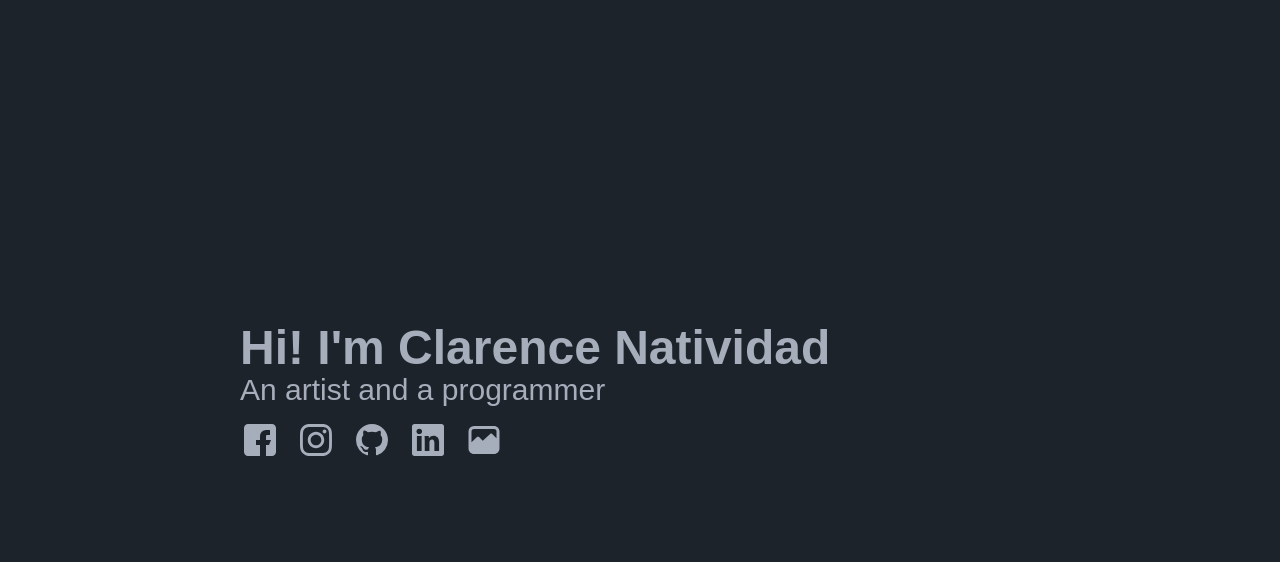
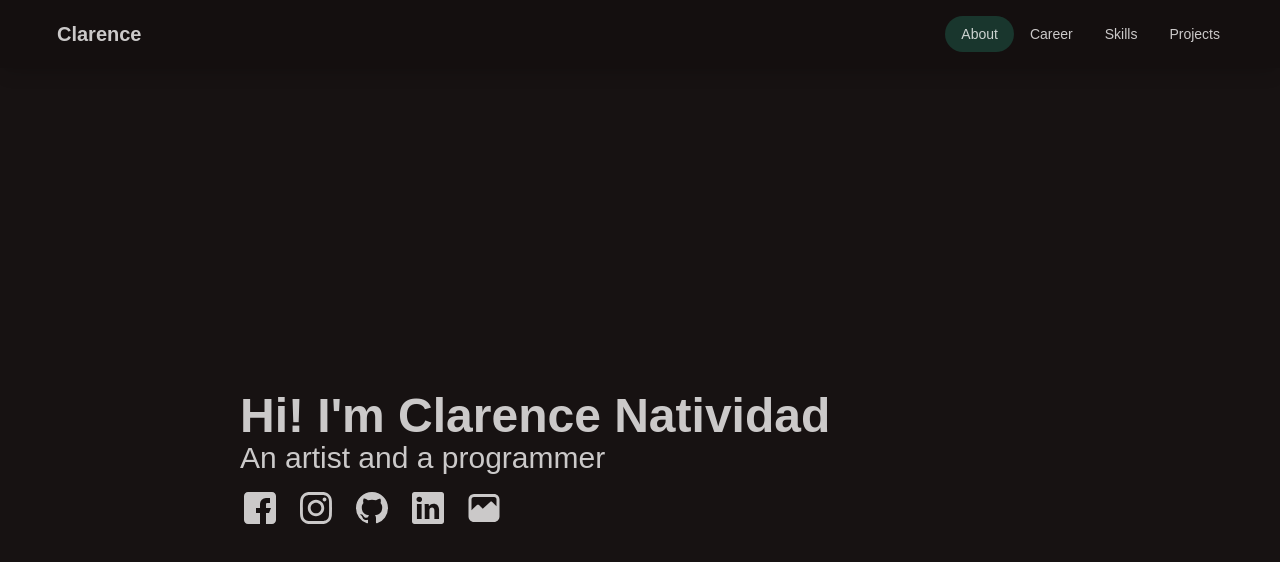
Before and after one commit to clarence00/web-portfolio, a Next.js app: page / in a window 1280 px wide. Shown: the top 562 px of the page. Built offline with nearby package versions, Linux system fonts and the light colour scheme.

Commit message:
[UPDATE]: Header added

```diff
--- /dev/null
+++ b/app/components/HeaderNav.js
@@ -0,0 +1,33 @@
+"use client";
+import React, { useState } from "react";
+
+export default function HeaderNav() {
+  const [active, setActive] = useState("About");
+
+  const handleSetActive = (menuItem) => {
+    setActive(menuItem);
+  };
+
+  return (
+    <div className="navbar bg-base-200 shadow-lg sticky top-0">
+      <div className="flex-1 px-8">
+        <a className="btn btn-ghost text-xl">Clarence</a>
+      </div>
+      <div className="flex-none px-8">
+        <ul className="menu menu-horizontal bg-base-200 px-1">
+          {["About", "Career", "Skills", "Projects"].map((item) => (
+            <li key={item}>
+              <a
+                href={`#${item.toLowerCase()}`}
+                className={active === item ? "active" : ""}
+                onClick={() => handleSetActive(item)}>
+                {" "}
+                {item}
+              </a>
+            </li>
+          ))}
+        </ul>
+      </div>
+    </div>
+  );
+}
--- a/app/components/Hero.js
+++ b/app/components/Hero.js
@@ -7,8 +7,8 @@ import Gallery from "../assets/icons/gallery.svg";
 
 export default function Hero() {
   return (
-    <div id="home">
-      <div className="h-screen">
+    <div id="about">
+      <div className="h-screen top-0">
         <div className="max-w-[800px] m-auto w-full h-full flex flex-col justify-center items-start">
           {/* Name Section */}
           <h1 className=" font-bold text-5xl">
--- a/app/layout.js
+++ b/app/layout.js
@@ -1,5 +1,6 @@
 import { Geist, Geist_Mono } from "next/font/google";
 import "./globals.css";
+import HeaderNav from "./components/HeaderNav";
 
 const geistSans = Geist({
   variable: "--font-geist-sans",
@@ -20,8 +21,9 @@ export default function RootLayout({ children }) {
   return (
     <html lang="en">
       <body
-        className={`${geistSans.variable} ${geistMono.variable} antialiased`}
-      >
+        data-theme="forest"
+        className={`${geistSans.variable} ${geistMono.variable} antialiased`}>
+        <HeaderNav />
         {children}
       </body>
     </html>
--- a/app/page.js
+++ b/app/page.js
@@ -4,7 +4,7 @@ import Hero from "./components/Hero";
 export default function Home() {
   return (
     <>
-      <div data-theme="dark">
+      <div data-theme="forest">
         <Hero />
       </div>
     </>
--- a/tailwind.config.mjs
+++ b/tailwind.config.mjs
@@ -15,6 +15,6 @@ export default {
   },
   plugins: [require("daisyui")],
   daisyui: {
-    themes: ["dark"],
+    themes: ["forest"],
   },
 };
```
